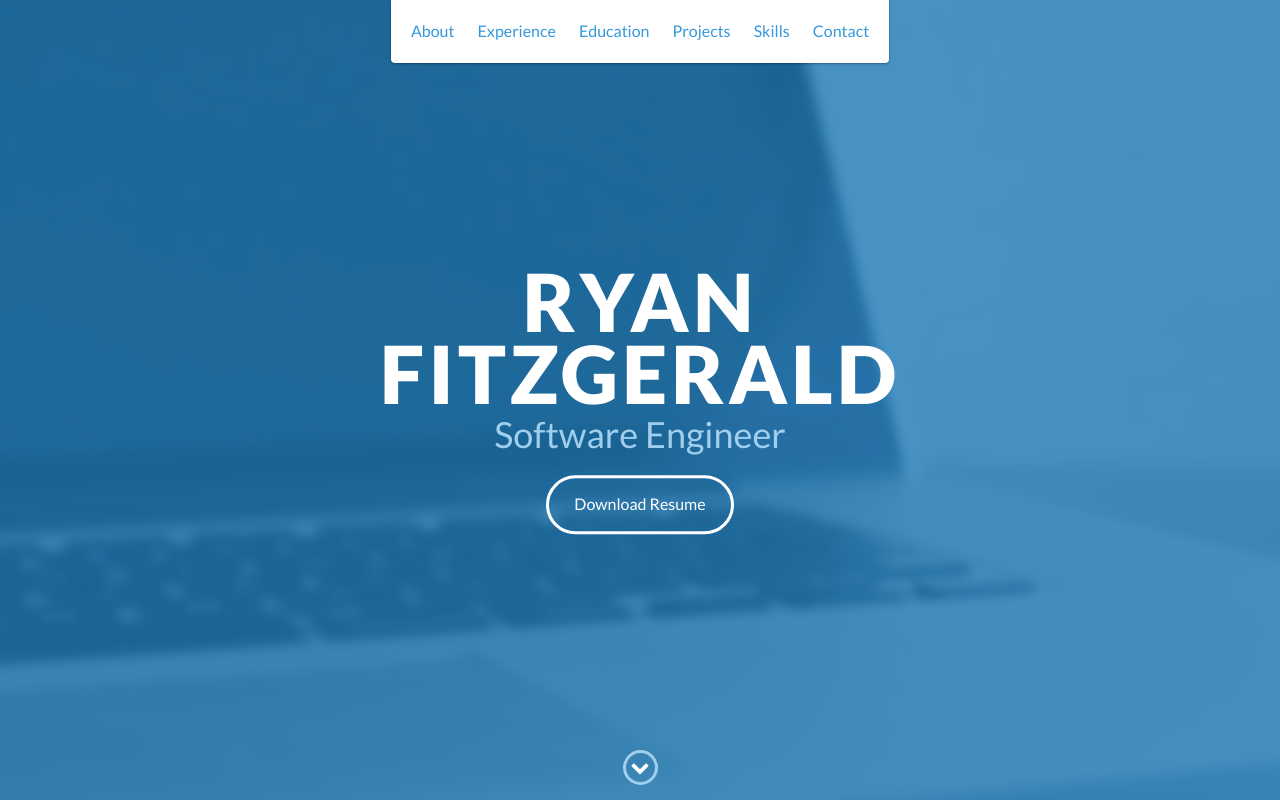
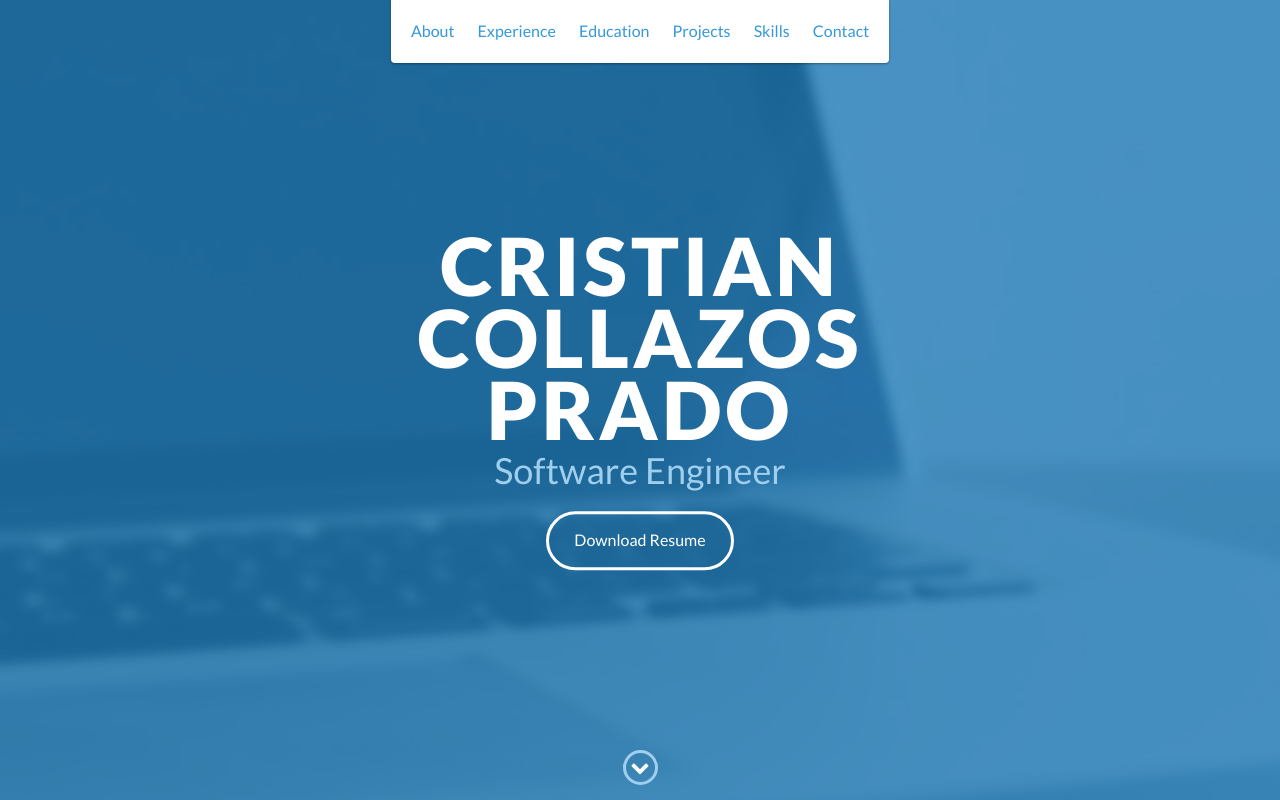
Before and after one commit to cristian-collazos/devportfolio, a website: page index.html in a window 1280 px wide. Shown: the top 800 px of the page. Drawn offline with nearby package versions, Linux system fonts and the light colour scheme.

Commit message:
Update index.html

```diff
--- a/index.html
+++ b/index.html
@@ -48,7 +48,7 @@
 
     <div id="lead">
         <div id="lead-content">
-            <h1>Ryan Fitzgerald</h1>
+            <h1>Cristian Collazos Prado</h1>
             <h2>Software Engineer</h2>
             <a href="#" class="btn-rounded-white">Download Resume</a>
         </div>
```
